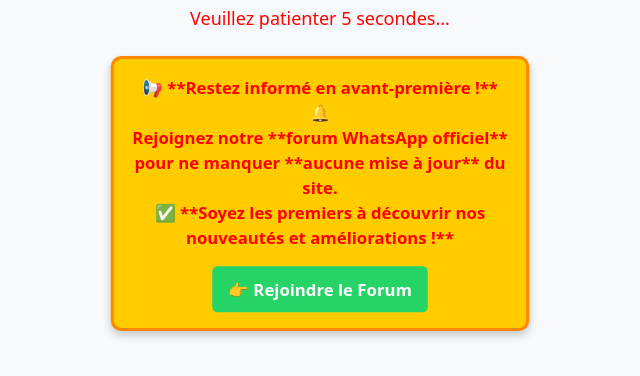
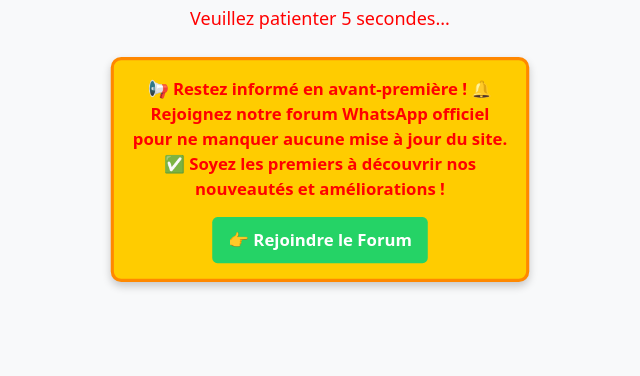
Before and after one commit to SOMADJAGO/Appstore, a plain HTML site: page download.html in a window 1280 px wide. Shown: the part 100-476 px from the top of the page, without its empty margins (320-960 px from the left). Drawn offline with nearby package versions, Linux system fonts and the light colour scheme.

Commit message:
Update download.html

```diff
--- a/download.html
+++ b/download.html
@@ -90,9 +90,9 @@
     <!-- Bannière publicitaire en bas de page -->
     <div class="publicite-container">
         <div class="publicite">
-            <p>📢 **Restez informé en avant-première !** 🔔<br>
-            Rejoignez notre **forum WhatsApp officiel** pour ne manquer **aucune mise à jour** du site.<br>
-            ✅ **Soyez les premiers à découvrir nos nouveautés et améliorations !**</p>
+            <p>📢 Restez informé en avant-première ! 🔔<br>
+            Rejoignez notre forum WhatsApp officiel pour ne manquer aucune mise à jour du site.<br>
+            ✅ Soyez les premiers à découvrir nos nouveautés et améliorations !</p>
             <a href="https://chat.whatsapp.com/ExbqYAxKIdyBVAdH5tdkA0" target="_blank" class="btn-publicite">👉 Rejoindre le Forum</a>
         </div>
     </div>
```
